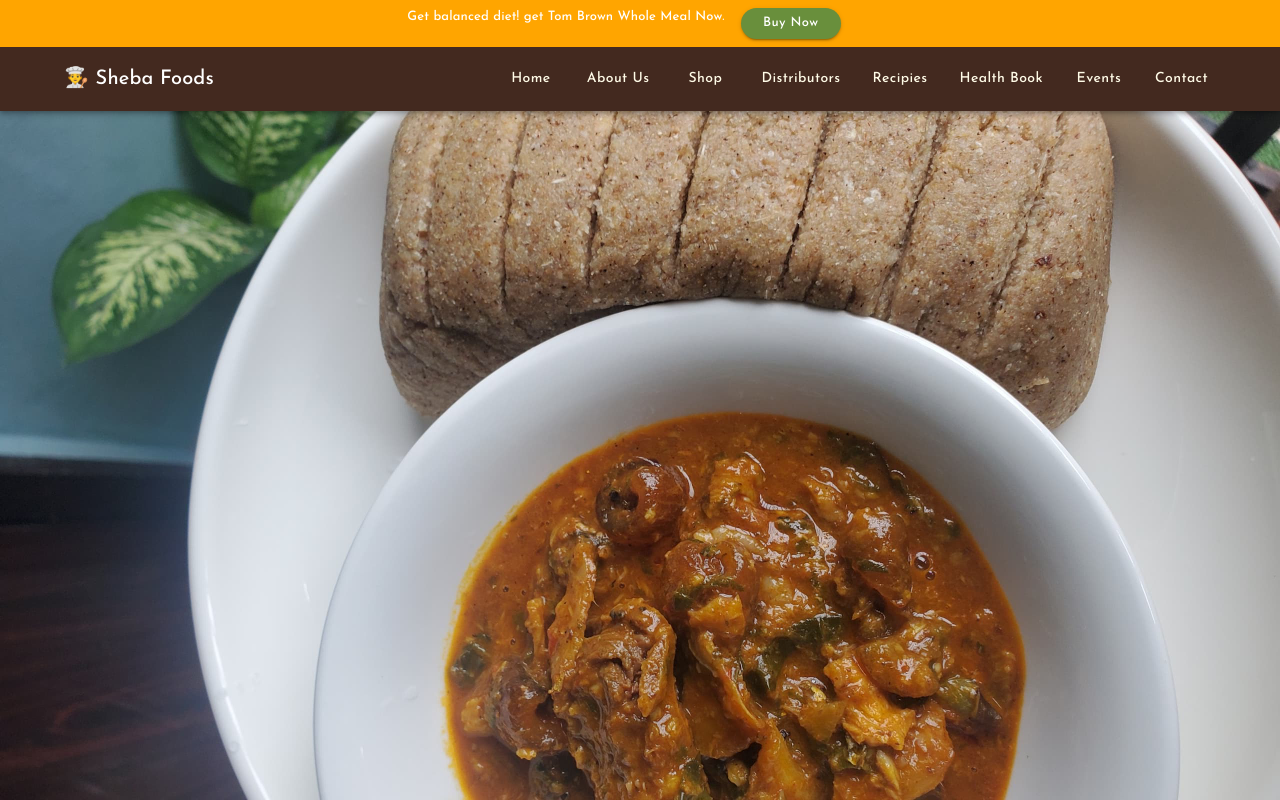
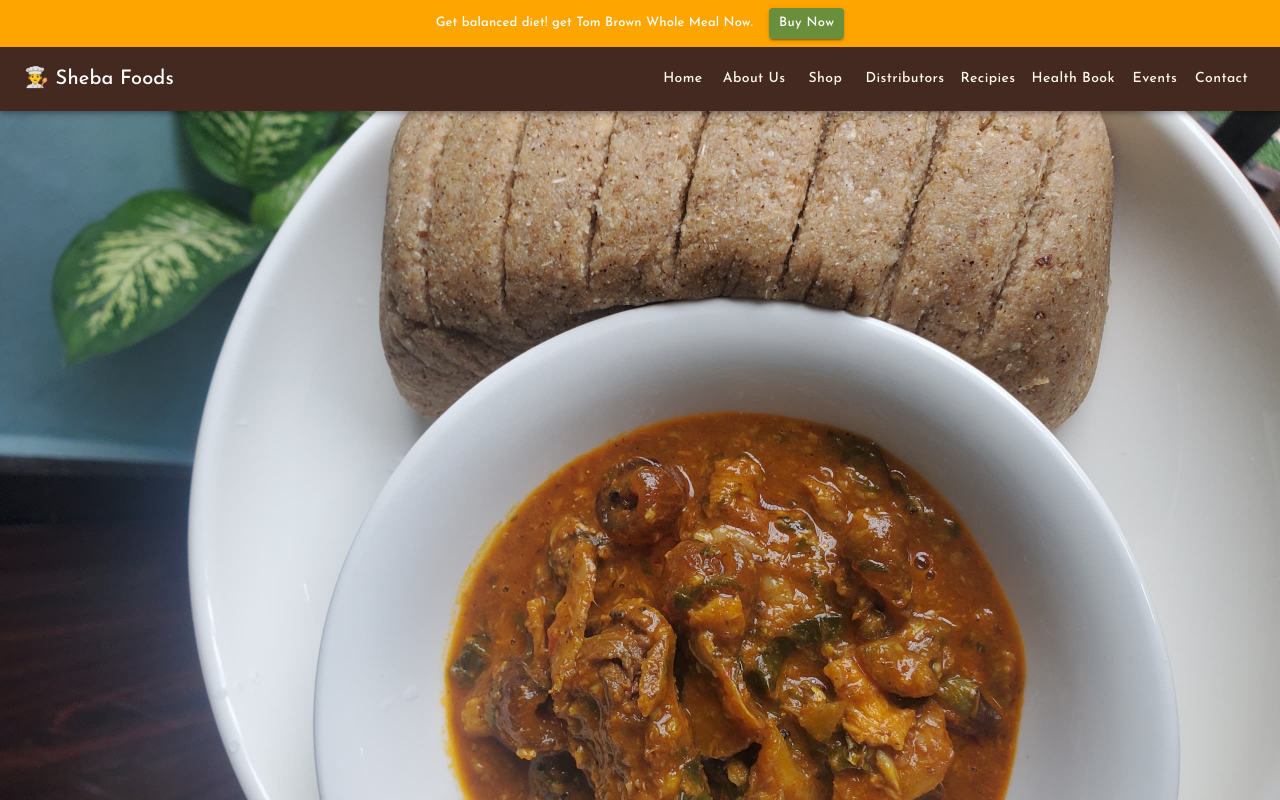
Before and after one commit to Vanessa-Kris/sheba-foods, a React (Create React App) app: page /recipies/swallow-recipe in a window 1280 px wide. Shown: the top 800 px of the page. Built offline with nearby package versions, Linux system fonts and the light colour scheme; some icons are missing.

Commit message:
made nav responsive

```diff
--- a/src/Components/Nav.js
+++ b/src/Components/Nav.js
@@ -138,12 +138,19 @@ function NavBar(props) {
           <Box
             sx={{
               m: "auto",
-              display: "flex",
+              display: { md: "flex", sm: "flex", xs: "block" },
             }}
           >
             <Typography
               variant="body2"
-              sx={{ fontSize: { xs: "13px" }, fontWeight: 500 }}
+              alignItems="center"
+              justifyContent="center"
+              my="auto"
+              sx={{
+                fontSize: { xs: "13px" },
+                fontWeight: 500,
+                px: { md: 2, sm: 2, xs: 0 },
+              }}
             >
               Get balanced diet! get Tom Brown Whole Meal Now.{" "}
             </Typography>
@@ -153,9 +160,6 @@ function NavBar(props) {
               variant="contained"
               size="small"
               sx={{
-                borderRadius: "30px",
-                mx: { md: 2, xs: 2 },
-                width: { xs: "40%", md: "100px" },
                 textTransform: "none",
               }}
             >
@@ -186,7 +190,6 @@ function NavBar(props) {
             sx={{
               flexGrow: 1,
               display: { xs: "none", sm: "block" },
-              ml: { md: 5, sm: 2 },
               my: { md: 1, sm: 2 },
             }}
           >
@@ -206,7 +209,6 @@ function NavBar(props) {
               component="a"
               href="/"
               sx={{
-                mr: { md: 2, sm: 1 },
                 my: { md: 1, sm: 2 },
                 color: "text.secondary",
                 textTransform: "none",
@@ -218,7 +220,6 @@ function NavBar(props) {
               component="a"
               href="/about"
               sx={{
-                mr: { md: 2, sm: 1 },
                 my: { md: 1, sm: 2 },
                 color: "text.secondary",
                 textTransform: "none",
@@ -230,7 +231,6 @@ function NavBar(props) {
               component="a"
               href="/products"
               sx={{
-                mr: { md: 2, sm: 1 },
                 my: { md: 1, sm: 2 },
                 color: "text.secondary",
                 textTransform: "none",
@@ -242,7 +242,6 @@ function NavBar(props) {
               component="a"
               href="/stockist"
               sx={{
-                mr: { md: 2, sm: 1 },
                 my: { md: 1, sm: 2 },
                 color: "text.secondary",
                 textTransform: "none",
@@ -254,7 +253,6 @@ function NavBar(props) {
               component="a"
               href="/recipies"
               sx={{
-                mr: { md: 2, sm: 1 },
                 my: { md: 1, sm: 2 },
                 color: "text.secondary",
                 textTransform: "none",
@@ -266,7 +264,6 @@ function NavBar(props) {
               component="a"
               href="/health-book"
               sx={{
-                mr: { md: 2, sm: 1 },
                 my: { md: 1, sm: 2 },
                 color: "text.secondary",
                 textTransform: "none",
@@ -278,7 +275,6 @@ function NavBar(props) {
               component="a"
               href="/events"
               sx={{
-                mr: { md: 2, sm: 1 },
                 my: { md: 1, sm: 2 },
                 color: "text.secondary",
                 textTransform: "none",
@@ -290,7 +286,6 @@ function NavBar(props) {
               component="a"
               href="/contact"
               sx={{
-                mr: { md: 5, sm: 1 },
                 my: { md: 1, sm: 2 },
                 color: "text.secondary",
                 textTransform: "none",
```
